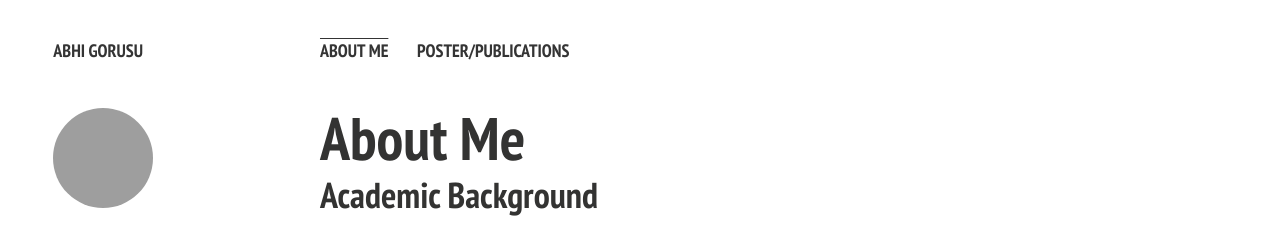
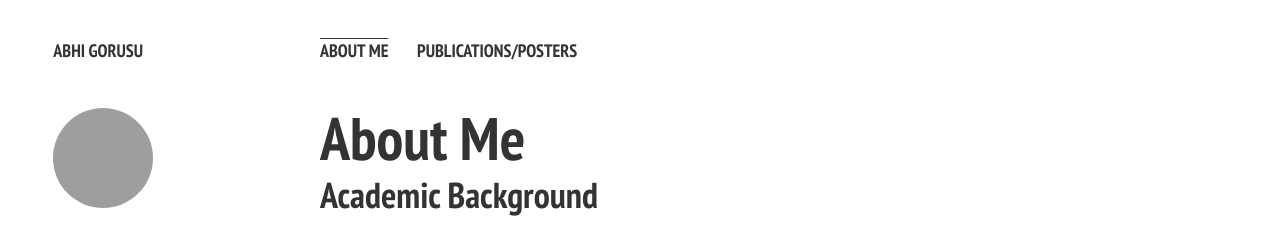
Before and after one commit to yaruup/yaruup.github.io, a Jekyll site: the page built from index.md, in a window 1280 px wide. Shown: the top 234 px of the page. Built offline with Jekyll 4.4.1, drawn with Linux system fonts in a browser that asks for light colours; nearby versions of some CDN libraries; comment, search, counter and statistics services are not loaded; a style sheet for code colours, icons or effects is not loaded; our own code applies the rules of GitHub Pages for plain Markdown files.

Commit message:
Update _config.yml

```diff
--- a/_config.yml
+++ b/_config.yml
@@ -1,21 +1,18 @@
 title: Abhi Gorusu
-# tagline: Here is personal website of Hanlin Cai. Powered by Jekyll, based on the Minimal Mistakes theme.
-# description: Two roads diverged in woods, I took the one less traveled by.
+# tagline: Here is personal website of Abhi Gorusu. Powered by Jekyll, based on the Minimal Mistakes theme.
 #Comment out url when working locally to resolve base urls correctly
 url: #https://ygorusu.com
 
 # Owner/author information
 owner:
   name: Abhi Gorusu
-  avatar: #hanlin.jpg
+  avatar:
   email: yasash.g@gmail.com
   # Social networking links are used in author-bio sidebar. Update and remove as you like.
   github: yaruup
   linkedin: yasashg567
   researchgate: https://www.researchgate.net/profile/Yasash-Gorusu
   #instagram: ygorusu
-  # For Google Authorship https://plus.google.com/authorship
-  # google_plus:
 
 # Analytics and webmaster tools stuff goes here
 # https://search.google.com/search-console/ownership
@@ -29,7 +26,7 @@ google_verify: "SkiyuGpJOKT74vv5GmXLvYXXDkXy4v8VWPtbelYz3Hs"
 links:
   - title: About Me
     url: /
-  - title: Poster/Publications
+  - title: Publications/Posters
     url: /publications/
 
 
@@ -63,9 +60,7 @@ kramdown:
 
 # disqus settings:
 disqus:
-  shortname: caihanlin
+  shortname: abhigorusu
 
 include: [".htaccess"]
 exclude: ["lib", "config.rb", "Capfile", "config", "log", "Rakefile", "Rakefile.rb", "tmp", "less", "minimal-mistakes.sublime-project", "minimal-mistakes.sublime-workspace"]
-
-# Latest update in 2023/12/10 by Hanlin Cai.
```
